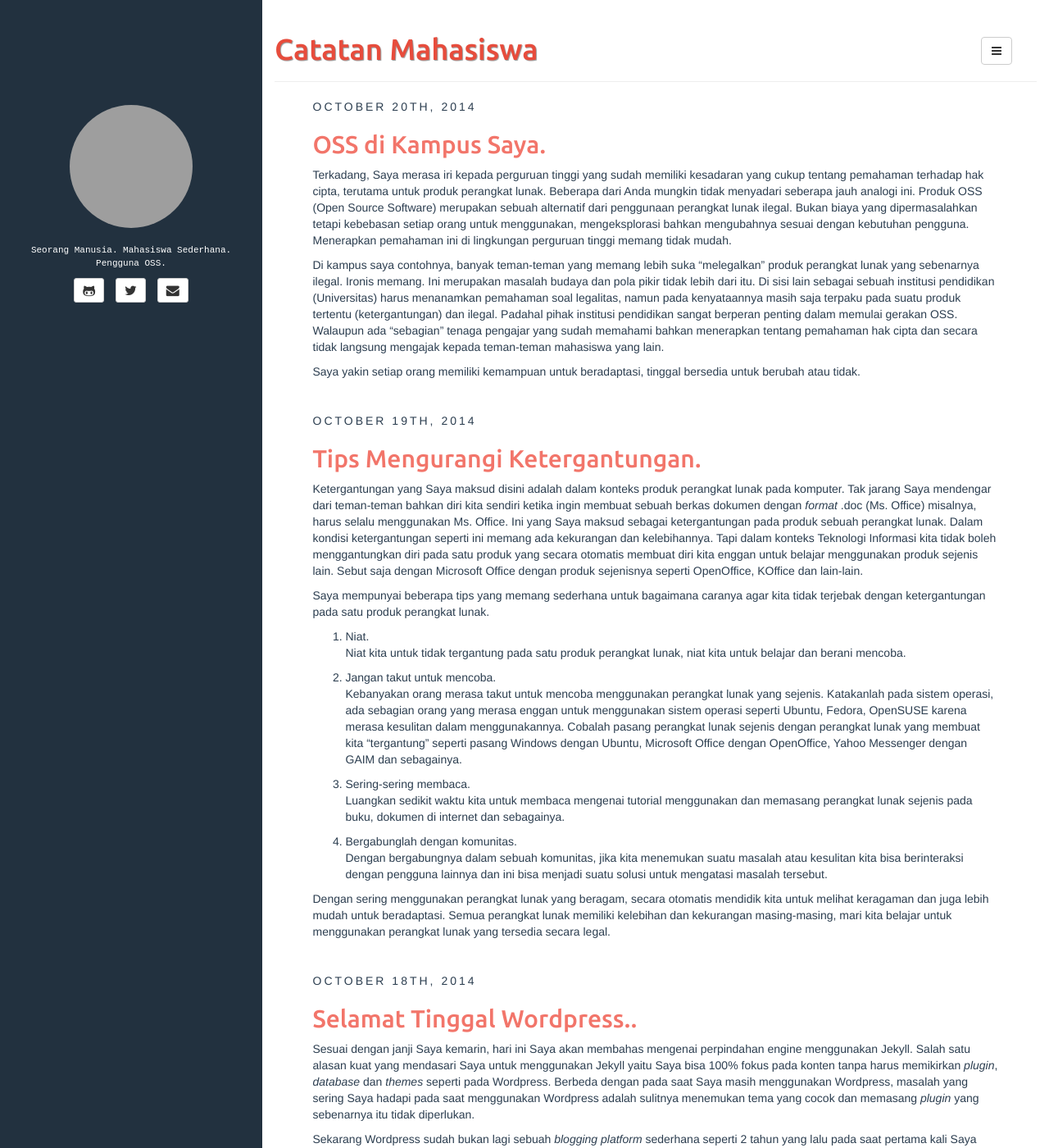
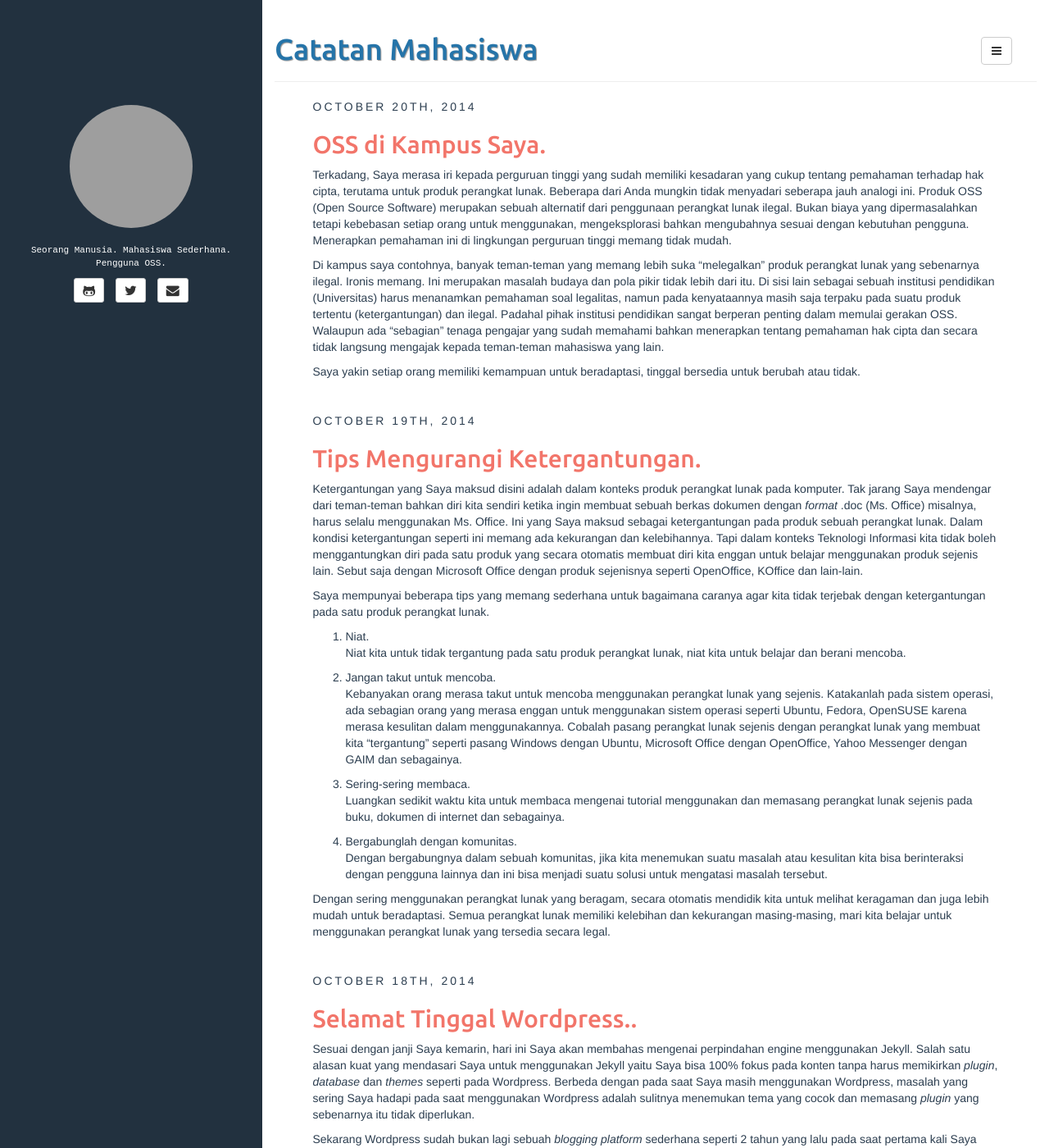
Before and after one commit to sofiangrh/sofiangrh.github.io, a Jekyll site: the page built from index.html, in a window 1280 px wide and 1400 px high. Shown: the whole window at 82% size. Built offline with Jekyll 4.4.1, drawn with Linux system fonts in a browser that asks for light colours; the list of posts is cut into pages by our own code; comment, search, counter and statistics services are not loaded; grey boxes are pictures that could not be loaded.

Commit message:
Mengubah warna teks header

```diff
--- a/assets/css/style.css
+++ b/assets/css/style.css
@@ -82,7 +82,7 @@ article .share .gplus:hover {
 }
 
 .page-header {
-	color: #e74c3c;
+	color: #2574A9;
 	text-shadow: 1px 1px 1px rgba(150, 150, 150, 1);
 }
 
```
